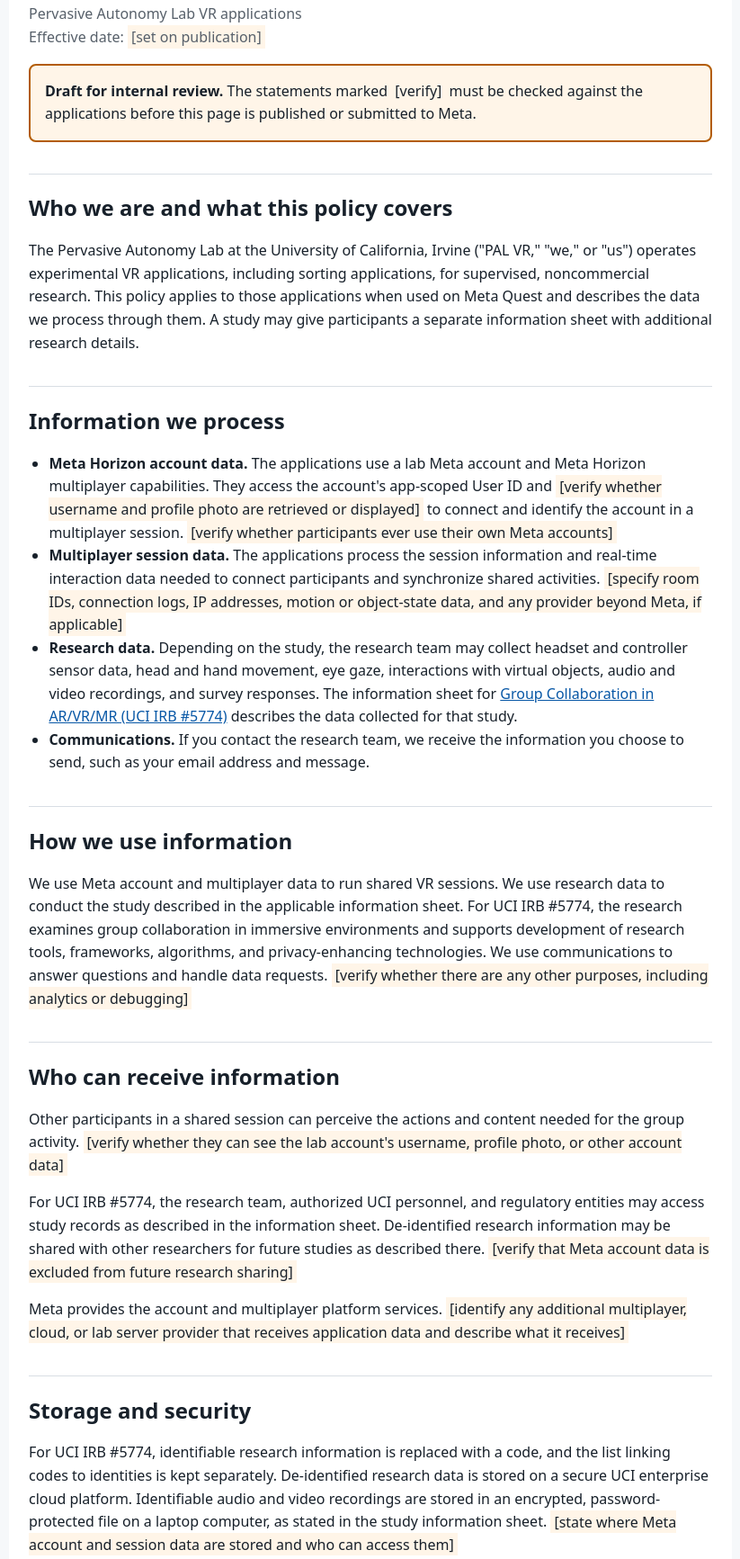
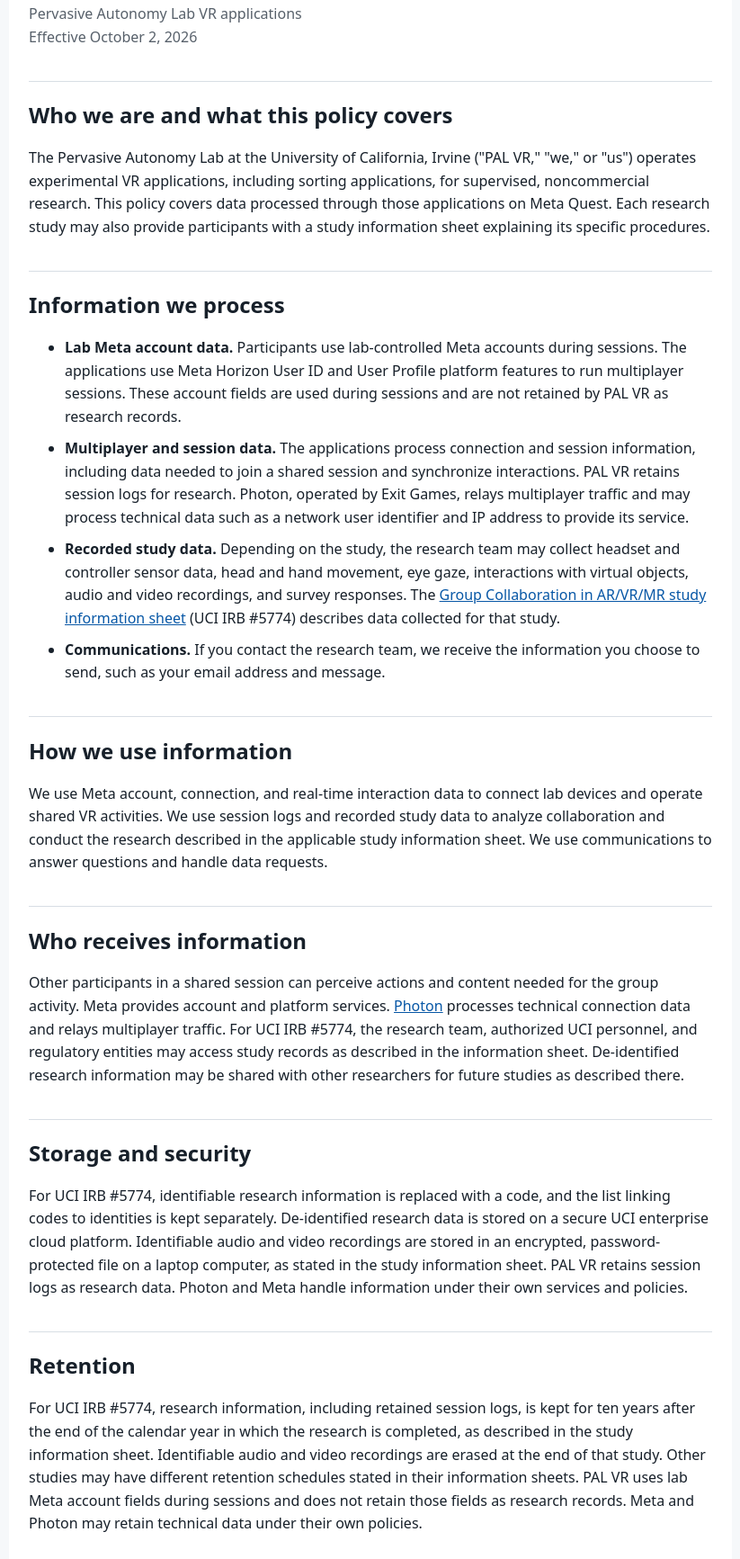
Before and after one commit to PAL-VR/privacy-policy, a plain HTML site: page index.html in a window 1280 px wide. Shown: the part 102-1835 px from the top of the page at 90% size, without its empty margins (228-1051 px from the left). Drawn offline with Linux system fonts and the light colour scheme.

Commit message:
Finalize PAL VR privacy policy content
Updated the privacy policy text, including changes to effective dates, descriptions of data processing, and contact information.

```diff
--- a/index.html
+++ b/index.html
@@ -5,58 +5,53 @@
   <meta name="viewport" content="width=device-width, initial-scale=1">
   <title>Privacy Policy | PAL VR</title>
   <style>
-    :root { color-scheme: light; font-family: system-ui, -apple-system, Segoe UI, sans-serif; line-height: 1.6; color: #17202a; background: #f6f8fa; }
+    :root { font-family: system-ui, -apple-system, Segoe UI, sans-serif; line-height: 1.6; color: #17202a; background: #f6f8fa; }
     body { margin: 0; }
-    main { max-width: 760px; margin: 0 auto; padding: 2.5rem 1.4rem 5rem; background: #fff; min-height: 100vh; }
+    main { max-width: 760px; margin: auto; padding: 2.5rem 1.4rem 5rem; background: white; min-height: 100vh; }
     h1, h2 { line-height: 1.25; }
     h1 { margin-bottom: .25rem; }
     h2 { margin-top: 2.2rem; border-top: 1px solid #d8dee4; padding-top: 1.4rem; }
     a { color: #0757a6; }
     .meta { color: #57606a; margin-top: 0; }
-    .draft { border: 2px solid #b35c00; background: #fff5e8; padding: 1rem; border-radius: .5rem; }
-    .pending { background: #fff5e8; padding: .1rem .25rem; }
-    ul { padding-left: 1.4rem; }
+    li { margin-bottom: .6rem; }
   </style>
 </head>
 <body>
 <main>
   <h1>Privacy Policy</h1>
-  <p class="meta">Pervasive Autonomy Lab VR applications<br>Effective date: <span class="pending">[set on publication]</span></p>
-  <div class="draft"><strong>Draft for internal review.</strong> The statements marked <span class="pending">[verify]</span> must be checked against the applications before this page is published or submitted to Meta.</div>
+  <p class="meta">Pervasive Autonomy Lab VR applications<br>Effective October 2, 2026</p>
 
   <h2>Who we are and what this policy covers</h2>
-  <p>The Pervasive Autonomy Lab at the University of California, Irvine ("PAL VR," "we," or "us") operates experimental VR applications, including sorting applications, for supervised, noncommercial research. This policy applies to those applications when used on Meta Quest and describes the data we process through them. A study may give participants a separate information sheet with additional research details.</p>
+  <p>The Pervasive Autonomy Lab at the University of California, Irvine ("PAL VR," "we," or "us") operates experimental VR applications, including sorting applications, for supervised, noncommercial research. This policy covers data processed through those applications on Meta Quest. Each research study may also provide participants with a study information sheet explaining its specific procedures.</p>
 
   <h2>Information we process</h2>
   <ul>
-    <li><strong>Meta Horizon account data.</strong> The applications use a lab Meta account and Meta Horizon multiplayer capabilities. They access the account's app-scoped User ID and <span class="pending">[verify whether username and profile photo are retrieved or displayed]</span> to connect and identify the account in a multiplayer session. <span class="pending">[verify whether participants ever use their own Meta accounts]</span></li>
-    <li><strong>Multiplayer session data.</strong> The applications process the session information and real-time interaction data needed to connect participants and synchronize shared activities. <span class="pending">[specify room IDs, connection logs, IP addresses, motion or object-state data, and any provider beyond Meta, if applicable]</span></li>
-    <li><strong>Research data.</strong> Depending on the study, the research team may collect headset and controller sensor data, head and hand movement, eye gaze, interactions with virtual objects, audio and video recordings, and survey responses. The information sheet for <a href="https://drive.google.com/file/d/1vJsbWLjQjykmhn8BgcvtqKB5o99rtm56/view">Group Collaboration in AR/VR/MR (UCI IRB #5774)</a> describes the data collected for that study.</li>
+    <li><strong>Lab Meta account data.</strong> Participants use lab-controlled Meta accounts during sessions. The applications use Meta Horizon User ID and User Profile platform features to run multiplayer sessions. These account fields are used during sessions and are not retained by PAL VR as research records.</li>
+    <li><strong>Multiplayer and session data.</strong> The applications process connection and session information, including data needed to join a shared session and synchronize interactions. PAL VR retains session logs for research. Photon, operated by Exit Games, relays multiplayer traffic and may process technical data such as a network user identifier and IP address to provide its service.</li>
+    <li><strong>Recorded study data.</strong> Depending on the study, the research team may collect headset and controller sensor data, head and hand movement, eye gaze, interactions with virtual objects, audio and video recordings, and survey responses. The <a href="https://drive.google.com/file/d/1vJsbWLjQjykmhn8BgcvtqKB5o99rtm56/view">Group Collaboration in AR/VR/MR study information sheet</a> (UCI IRB #5774) describes data collected for that study.</li>
     <li><strong>Communications.</strong> If you contact the research team, we receive the information you choose to send, such as your email address and message.</li>
   </ul>
 
   <h2>How we use information</h2>
-  <p>We use Meta account and multiplayer data to run shared VR sessions. We use research data to conduct the study described in the applicable information sheet. For UCI IRB #5774, the research examines group collaboration in immersive environments and supports development of research tools, frameworks, algorithms, and privacy-enhancing technologies. We use communications to answer questions and handle data requests. <span class="pending">[verify whether there are any other purposes, including analytics or debugging]</span></p>
+  <p>We use Meta account, connection, and real-time interaction data to connect lab devices and operate shared VR activities. We use session logs and recorded study data to analyze collaboration and conduct the research described in the applicable study information sheet. We use communications to answer questions and handle data requests.</p>
 
-  <h2>Who can receive information</h2>
-  <p>Other participants in a shared session can perceive the actions and content needed for the group activity. <span class="pending">[verify whether they can see the lab account's username, profile photo, or other account data]</span></p>
-  <p>For UCI IRB #5774, the research team, authorized UCI personnel, and regulatory entities may access study records as described in the information sheet. De-identified research information may be shared with other researchers for future studies as described there. <span class="pending">[verify that Meta account data is excluded from future research sharing]</span></p>
-  <p>Meta provides the account and multiplayer platform services. <span class="pending">[identify any additional multiplayer, cloud, or lab server provider that receives application data and describe what it receives]</span></p>
+  <h2>Who receives information</h2>
+  <p>Other participants in a shared session can perceive actions and content needed for the group activity. Meta provides account and platform services. <a href="https://www.photonengine.com/terms/gdpr">Photon</a> processes technical connection data and relays multiplayer traffic. For UCI IRB #5774, the research team, authorized UCI personnel, and regulatory entities may access study records as described in the information sheet. De-identified research information may be shared with other researchers for future studies as described there.</p>
 
   <h2>Storage and security</h2>
-  <p>For UCI IRB #5774, identifiable research information is replaced with a code, and the list linking codes to identities is kept separately. De-identified research data is stored on a secure UCI enterprise cloud platform. Identifiable audio and video recordings are stored in an encrypted, password-protected file on a laptop computer, as stated in the study information sheet. <span class="pending">[state where Meta account and session data are stored and who can access them]</span></p>
+  <p>For UCI IRB #5774, identifiable research information is replaced with a code, and the list linking codes to identities is kept separately. De-identified research data is stored on a secure UCI enterprise cloud platform. Identifiable audio and video recordings are stored in an encrypted, password-protected file on a laptop computer, as stated in the study information sheet. PAL VR retains session logs as research data. Photon and Meta handle information under their own services and policies.</p>
 
-  <h2>How long we keep information</h2>
-  <p>For UCI IRB #5774, the information sheet says research information is retained for ten years after the end of the calendar year in which the research is completed. It says identifiable audio and video recordings are erased at the end of the study. <span class="pending">[state retention for Meta account data and multiplayer session data, or confirm that PAL VR does not retain them]</span> Other studies may have different retention periods stated in their information sheets.</p>
+  <h2>Retention</h2>
+  <p>For UCI IRB #5774, research information, including retained session logs, is kept for ten years after the end of the calendar year in which the research is completed, as described in the study information sheet. Identifiable audio and video recordings are erased at the end of that study. Other studies may have different retention schedules stated in their information sheets. PAL VR uses lab Meta account fields during sessions and does not retain those fields as research records. Meta and Photon may retain technical data under their own policies.</p>
 
   <h2>Your choices and deletion requests</h2>
-  <p>Study participation is voluntary. The applicable information sheet explains withdrawal from a study. To request access to or deletion of application or research data associated with you, email <a href="mailto:dgromer1@uci.edu?subject=PAL%20VR%20data%20request">dgromer1@uci.edu</a> with the application name and enough detail to help us locate the record. We will explain what data we can locate or delete and whether a research retention requirement limits deletion. <span class="pending">[verify this is the correct process and contact for all covered applications]</span></p>
+  <p>Study participation is voluntary. The applicable information sheet explains how to withdraw from a study. To request access to or deletion of data associated with you, email <a href="mailto:dgromer1@uci.edu?subject=PAL%20VR%20data%20request">dgromer1@uci.edu</a> and identify the application and study. The research team will explain what data it can locate or delete and whether a research retention requirement limits deletion. Requests concerning data controlled by Meta or Photon may need to be directed to those providers.</p>
 
   <h2>Changes to this policy</h2>
-  <p>We may update this policy when our application data practices change. We will post the updated policy here and revise the effective date above.</p>
+  <p>We will update this page and its effective date if our application data practices change.</p>
 
   <h2>Contact</h2>
-  <p>Privacy or application questions: Diana Romero, <a href="mailto:dgromer1@uci.edu">dgromer1@uci.edu</a>. For questions about rights as a participant in UCI IRB #5774: UCI Institutional Review Board, <a href="mailto:IRB@research.uci.edu">IRB@research.uci.edu</a>.</p>
+  <p>For privacy or application questions, contact Diana Romero at <a href="mailto:dgromer1@uci.edu">dgromer1@uci.edu</a>. For questions about rights as a participant in UCI IRB #5774, contact the UCI Institutional Review Board at <a href="mailto:IRB@research.uci.edu">IRB@research.uci.edu</a>.</p>
 </main>
 </body>
 </html>
```
